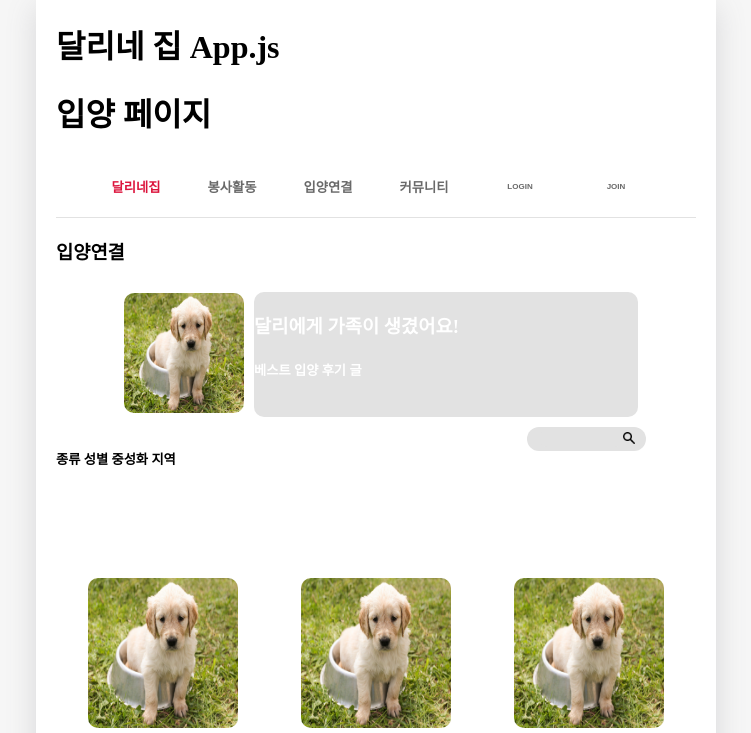
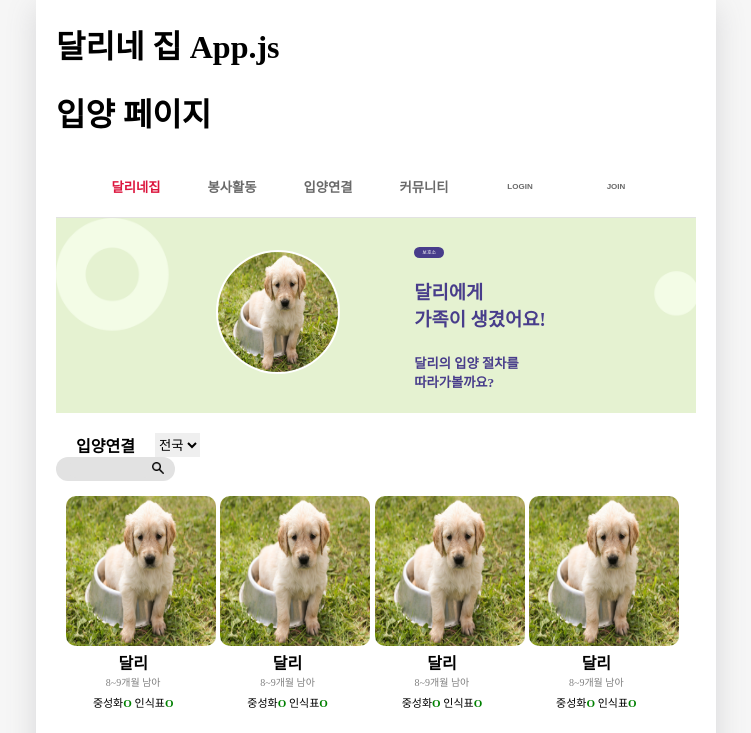
Before and after one commit to SMJin/Dali-s-House, a React (Create React App) app in the folder src/main/react-frontend/: page /adoption in a window 1280 px wide. Shown: the top 733 px of the page, without its empty margins (264-1015 px from the left). Built offline with nearby package versions, Linux system fonts and the light colour scheme; a web font is replaced by a local one.

Commit message:
edit adoption-volunteer-frontend

```diff
--- a/src/main/react-frontend/package.json
+++ b/src/main/react-frontend/package.json
@@ -14,6 +14,8 @@
     "react-dom": "^18.0.0",
     "react-router-dom": "^6.3.0",
     "react-scripts": "5.0.0",
+    "react-slick": "^0.29.0",
+    "slick-carousel": "^1.8.1",
     "web-vitals": "^2.1.4"
   },
   "proxy": "http://localhost:8080/",
--- a/src/main/react-frontend/src/components/css/MyImage.css
+++ b/src/main/react-frontend/src/components/css/MyImage.css
@@ -20,3 +20,8 @@
 .MyImage_icon_percentage {
     width: 150px;
 }
+
+.MyImage_img_best {
+    border-radius: 100%;
+    border: white 2px solid;
+}
--- a/src/main/react-frontend/src/pages/adoption/Adoption.js
+++ b/src/main/react-frontend/src/pages/adoption/Adoption.js
@@ -2,75 +2,39 @@ import "./css/Adoption.css";
 import MyHeader from "../../components/MyHeader";
 import MyFooter from "../../components/MyFooter";
 import MyImage from "../../components/MyImage";
-import SearchBox from "./SearchBox";
 import AdoptionThumbnail from "./AdoptionThumbnail";
+import MyNav from '../volunteerActivity/MyNav';
+import AdoptionBest from './AdoptionBest';
 
 const Adoption = () => {
+
+  const regionProps = {
+    pageName: '입양연결',
+    region1: '전국',
+    region2: '전국',
+    region3: '전국',
+}
+
+const adoptionThumbnailProps = {
+  name: '달리',
+  age: '8~9개월',
+  sex: '남아',
+  neutering: true,
+  identification: true,
+}
+
   return (
     <div>
       <h1>입양 페이지</h1>
       <MyHeader />
-      <h3>입양연결</h3>
-      <div className="adoption_best">
-        <MyImage type={"img_best"} />
-        <div className="adoption_best_content">
-          <h3>달리에게 가족이 생겼어요!</h3>
-          <h5>베스트 입양 후기 글</h5>
-        </div>
-      </div>
-      <SearchBox />
-      <div className="menu">
-        <h5>종류 성별 중성화 지역</h5>
-      </div>
+      <AdoptionBest />
+      <MyNav {...regionProps} />
       <div className="adoption_thumbnail_board">
-        <AdoptionThumbnail
-          type={"dog"}
-          name={"달리"}
-          address={"경기도 용인시"}
-          sex={"남아"}
-          neutering={true}
-          identification={true}
-        />
-        <AdoptionThumbnail
-          type={"dog"}
-          name={"달리"}
-          address={"경기도 용인시"}
-          sex={"남아"}
-          neutering={true}
-          identification={true}
-        />
-        <AdoptionThumbnail
-          type={"dog"}
-          name={"달리"}
-          address={"경기도 용인시"}
-          sex={"남아"}
-          neutering={true}
-          identification={true}
-        />
-        <AdoptionThumbnail
-          type={"dog"}
-          name={"달리"}
-          address={"경기도 용인시"}
-          sex={"남아"}
-          neutering={true}
-          identification={true}
-        />
-        <AdoptionThumbnail
-          type={"dog"}
-          name={"달리"}
-          address={"경기도 용인시"}
-          sex={"남아"}
-          neutering={true}
-          identification={true}
-        />
-        <AdoptionThumbnail
-          type={"dog"}
-          name={"달리"}
-          address={"경기도 용인시"}
-          sex={"남아"}
-          neutering={true}
-          identification={true}
-        />
+        <AdoptionThumbnail {...adoptionThumbnailProps} />
+        <AdoptionThumbnail {...adoptionThumbnailProps} />
+        <AdoptionThumbnail {...adoptionThumbnailProps} />
+        <AdoptionThumbnail {...adoptionThumbnailProps} />
+        <AdoptionThumbnail {...adoptionThumbnailProps} />
       </div>
       <MyFooter />
     </div>
--- /dev/null
+++ b/src/main/react-frontend/src/pages/adoption/AdoptionBest.js
@@ -0,0 +1,21 @@
+import MyImage from '../../components/MyImage';
+import "./css/AdoptionBest.css"
+
+const AdoptionBest = ({name}) => {
+    return (
+        <div className='AdoptionBest'>
+            <MyImage type={"img_best"} />
+            <div className='AdoptionBest_text'>
+                <span className='AdoptionBest_RoundMark'>보호소</span>
+                <h3><b>{name}</b>에게<br />가족이 생겼어요!</h3>
+                <h5>{name}의 입양 절차를<br />따라가볼까요?</h5>
+            </div>
+        </div>
+    );
+}
+
+AdoptionBest.defaultProps = {
+    name: '달리',
+}
+
+export default AdoptionBest;
--- a/src/main/react-frontend/src/pages/adoption/AdoptionThumbnail.js
+++ b/src/main/react-frontend/src/pages/adoption/AdoptionThumbnail.js
@@ -1,26 +1,21 @@
 import MyImage from "../../components/MyImage";
 import "./css/AdoptionTumbnail.css"
 
-const AdoptionThumbnail = ({imgUrl, type, name, address, sex, neutering, identification}) => {
-
-    const typeVerify = ['dog', 'cat'].includes(type) ? type : 'default';
+const AdoptionThumbnail = ({imgUrl, name, age, sex, neutering, identification}) => {
 
     return (
       <div className="adoption_thumbnail">
           <MyImage imgUrl={imgUrl} type={"img_thumbnail"} />
-          <div className="adoption_thumbnail_title">
-              <span className="adoption_thumbnail_name"><b>{name}</b></span>
-              <div className="adoption_thumbnail_type">{typeVerify === 'dog' ? "개" : "고양이"}</div>
-          </div>
-          <div className="adoption_thumbnail_options">{address}</div>
-          <div className="adoption_thumbnail_options">{sex} | 중성화{neutering ? "O":"X"} | 인식표{identification ? "O":"X"}</div>
+          <div className="adoption_thumbnail_name">{name}</div>
+          <div className="adoption_thumbnail_details">{age} {sex}</div>
+          <div className='adoption_thumbnail_options'>
+              중성화<span style={{color:'green', fontWeight:'bold'}}>{neutering ? "O":"X"}</span> 인식표<span style={{color:'green', fontWeight:'bold'}}>{identification ? "O":"X"}</span> </div>
       </div>
     );
 }
 
 AdoptionThumbnail.defaultProps = {
     imgUrl: '/assets/puppy.jpg',
-    type: 'default',
 }
 
 export default AdoptionThumbnail;
--- a/src/main/react-frontend/src/pages/adoption/css/Adoption.css
+++ b/src/main/react-frontend/src/pages/adoption/css/Adoption.css
@@ -1,32 +1,10 @@
-.adoption_thumbnail {
-    width: 150px;
-    margin: 0;
+.adoption_thumbnail_board {
+    display: flex;
+    flex-flow: row wrap;
+    /* justify-content: space-around; */
+    margin-top: 5px;
 }
 
-.adoption_best {
-    display: flex;
-    justify-content: center;
-    align-items: center;
+.adoption_thumbnail {
+    width: 21%;
 }
-
-.adoption_best > .adoption_best_content {
-    height: 125px;
-    border-radius: 10px;
-    background-color: #e2e2e2;
-    color: white;
-    width: 60%;
-}
-
-.adoption_menu {
-    float: right;
-    /*margin: 3% 8%;*/
-    margin-right: 50px;
-    padding-left: 60%;
-}
-
-.adoption_thumbnail_board {
-    display: flex;
-    justify-content: space-around;
-    margin-top: 100px;
-    flex-flow: row wrap;
-}
--- /dev/null
+++ b/src/main/react-frontend/src/pages/adoption/css/AdoptionBest.css
@@ -0,0 +1,20 @@
+.AdoptionBest {
+    background-image: url('../assets/AdoptionBest_background.png');
+    background-size: cover;
+    display: flex;
+    justify-content: center;
+    padding-top: 22px;
+}
+
+.AdoptionBest_text {
+    padding-left: 10%;
+    color: darkslateblue;
+}
+
+.AdoptionBest_RoundMark {
+    font-size: 5px;
+    padding: 3px 8px;
+    border-radius: 50px;
+    color: white;
+    background-color: darkslateblue;
+}
--- a/src/main/react-frontend/src/pages/adoption/css/AdoptionTumbnail.css
+++ b/src/main/react-frontend/src/pages/adoption/css/AdoptionTumbnail.css
@@ -1,22 +1,19 @@
 .adoption_thumbnail {
   padding: 10px;
+  text-align: center;
 }
 
-.adoption_thumbnail_title {
-  padding: 5px;
-  width: 140px;
-  display: flex;
-  justify-content: space-between;
+.adoption_thumbnail_name {
+  font-weight: bold;
 }
 
-.adoption_thumbnail_type {
-  color: white;
-  background-color: gray;
-  border: gray solid 1px;
-  padding: 1px 2px;
-  border-radius: 15px;
+.adoption_thumbnail_details {
+  font-size: 10px;
+  color: gray;
 }
 
 .adoption_thumbnail_options {
-  font-size: 10px;
+  font-size: 11px;
+  color: black;
+  padding: 5px;
 }
--- a/src/main/react-frontend/src/pages/adoption/css/SearchBox.css
+++ b/src/main/react-frontend/src/pages/adoption/css/SearchBox.css
@@ -1,5 +1,4 @@
 .search_box {
-    margin-right: 50px;
     float: right;
     display: flex;
     justify-content: center;
--- a/src/main/react-frontend/src/pages/volunteerActivity/MyNav.js
+++ b/src/main/react-frontend/src/pages/volunteerActivity/MyNav.js
@@ -1,15 +1,15 @@
 import SearchBox from "../adoption/SearchBox";
 import "./css/MyNav.css"
 
-const MyNav = () => {
+const MyNav = ({pageName, region1, region2, region3}) => {
     return (
         <div className="MyNav">
             <div className="MyNav_leftText">
-                <span><b>봉사활동</b></span>
+                <span><b>{pageName}</b></span>
                 <select className='select_region' name="select_region">
-                    <option value="all">전국</option>
-                    <option value="all">전국</option>
-                    <option value="all">전국</option>
+                    <option value="all">{region1}</option>
+                    <option value="all">{region2}</option>
+                    <option value="all">{region3}</option>
                 </select>
             </div>
             <SearchBox />
--- a/src/main/react-frontend/src/pages/volunteerActivity/VolunteerActivity.js
+++ b/src/main/react-frontend/src/pages/volunteerActivity/VolunteerActivity.js
@@ -6,12 +6,20 @@ import VolunteerActivityThumbnail from "./VolunteerActivityThumbnail"
 import MyFooter from "../../components/MyFooter";
 
 const VolunteerActivity = () => {
+
+    const regionProps = {
+        pageName: '봉사활동',
+        region1: '전국',
+        region2: '전국',
+        region3: '전국',
+    }
+
     return (
         <div className="VolunteerActivity">
             <h1>봉사활동 페이지</h1>
             <MyHeader />
             <MyImage imgUrl={"/assets/main_volunteercs.png"} />
-            <MyNav />
+            <MyNav {...regionProps} />
             <div className="VolunteerActivityList">
                 <VolunteerActivityThumbnail
                     imgUrl={"/assets/vol_img.png"}
--- a/src/main/react-frontend/src/pages/volunteerActivity/css/MyNav.css
+++ b/src/main/react-frontend/src/pages/volunteerActivity/css/MyNav.css
@@ -6,7 +6,7 @@
 }
 
 .MyNav_leftText {
-    padding-right: 50%;
+    padding-right: 60%;
     margin-left: 20px;
     display: flex;
 }
```
Also changed, not shown: src/main/react-frontend/src/pages/adoption/assets/AdoptionBest_background.png (added), 1 other file (tests, documents, lock files or other folders).
